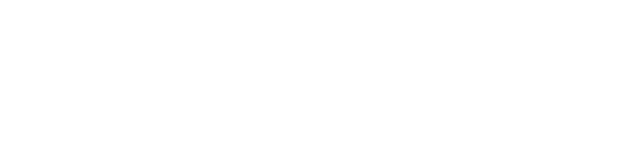
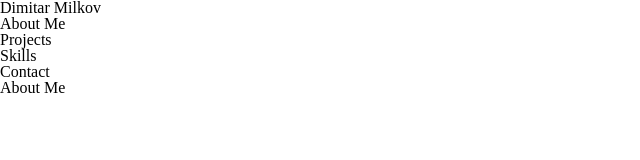
Before and after one commit to Kirqzov681/PortfolioWebsite, a plain HTML site: page index.html in a window 1280 px wide. Shown: the whole page, without its empty margins (0-640 px from the left). Drawn offline with Linux system fonts and the light colour scheme.

Commit message:
Added reset css file

```diff
--- a/index.html
+++ b/index.html
@@ -5,10 +5,26 @@
     <meta charset="UTF-8">
     <meta http-equiv="X-UA-Compatible" content="IE=edge">
     <meta name="viewport" content="width=device-width, initial-scale=1.0">
+    <link href="reset.css" rel="stylesheet">
     <title>Document</title>
 </head>
 
 <body>
+    <header>
+        <nav>
+            <h1>Dimitar Milkov</h1>
+            <ul>
+                <li>About Me</li>
+                <li>Projects</li>
+                <li>Skills</li>
+                <li>Contact</li>
+            </ul>
+        </nav>
+    </header>
+
+    <section>
+        <h2>About Me</h2>
+    </section>
 
 </body>
 
--- /dev/null
+++ b/reset.css
@@ -0,0 +1,130 @@
+html,
+body,
+div,
+span,
+applet,
+object,
+iframe,
+h1,
+h2,
+h3,
+h4,
+h5,
+h6,
+p,
+blockquote,
+pre,
+a,
+abbr,
+acronym,
+address,
+big,
+cite,
+code,
+del,
+dfn,
+em,
+img,
+ins,
+kbd,
+q,
+s,
+samp,
+small,
+strike,
+strong,
+sub,
+sup,
+tt,
+var,
+b,
+u,
+i,
+center,
+dl,
+dt,
+dd,
+ol,
+ul,
+li,
+fieldset,
+form,
+label,
+legend,
+table,
+caption,
+tbody,
+tfoot,
+thead,
+tr,
+th,
+td,
+article,
+aside,
+canvas,
+details,
+embed,
+figure,
+figcaption,
+footer,
+header,
+hgroup,
+menu,
+nav,
+output,
+ruby,
+section,
+summary,
+time,
+mark,
+audio,
+video {
+    margin: 0;
+    padding: 0;
+    border: 0;
+    font-size: 100%;
+    font: inherit;
+    vertical-align: baseline;
+}
+
+/* HTML5 display-role reset for older browsers */
+article,
+aside,
+details,
+figcaption,
+figure,
+footer,
+header,
+hgroup,
+menu,
+nav,
+section {
+    display: block;
+}
+
+body {
+    line-height: 1;
+}
+
+ol,
+ul {
+    list-style: none;
+}
+
+blockquote,
+q {
+    quotes: none;
+}
+
+blockquote:before,
+blockquote:after,
+q:before,
+q:after {
+    content: '';
+    content: none;
+}
+
+table {
+    border-collapse: collapse;
+    border-spacing: 0;
+}
```
